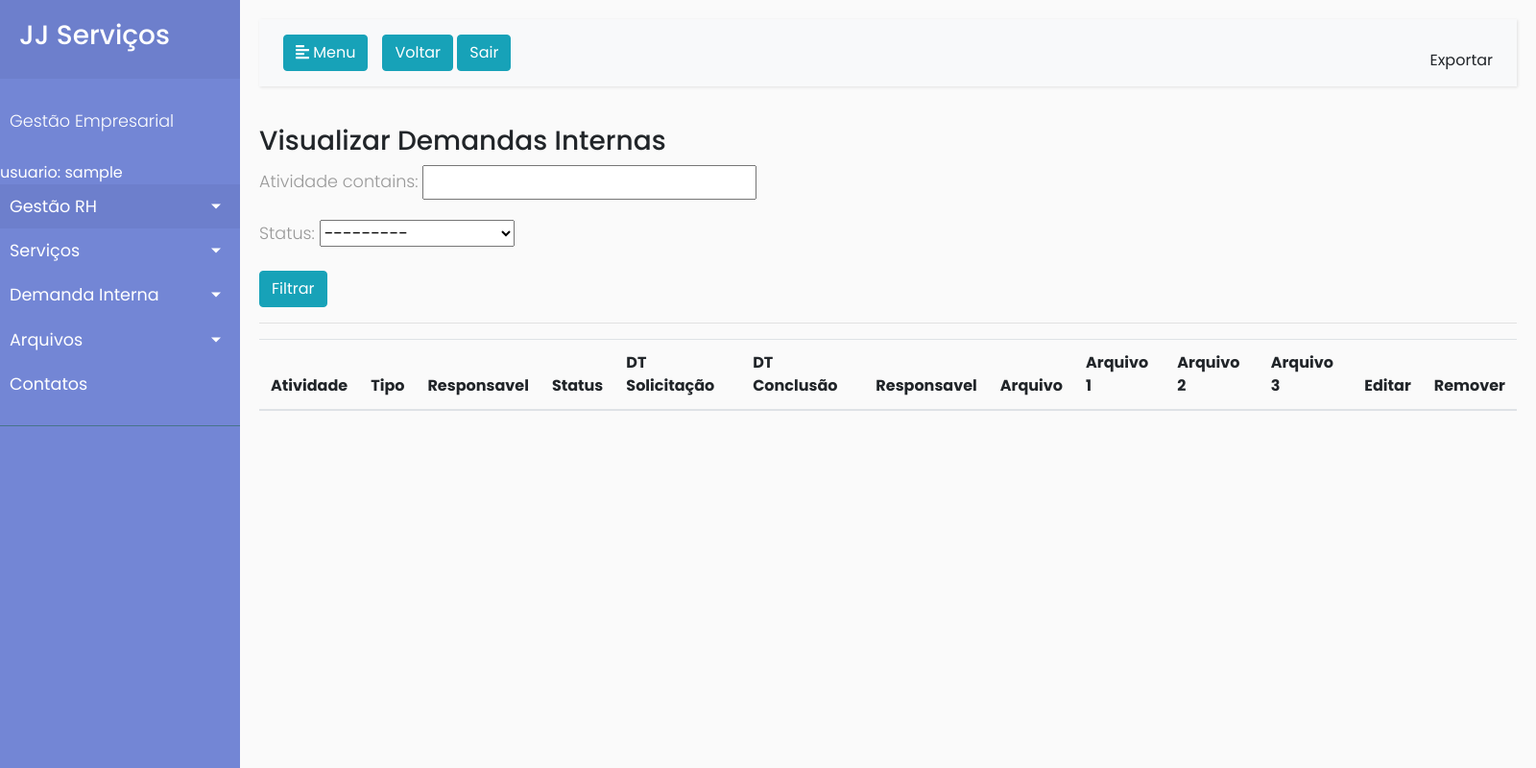
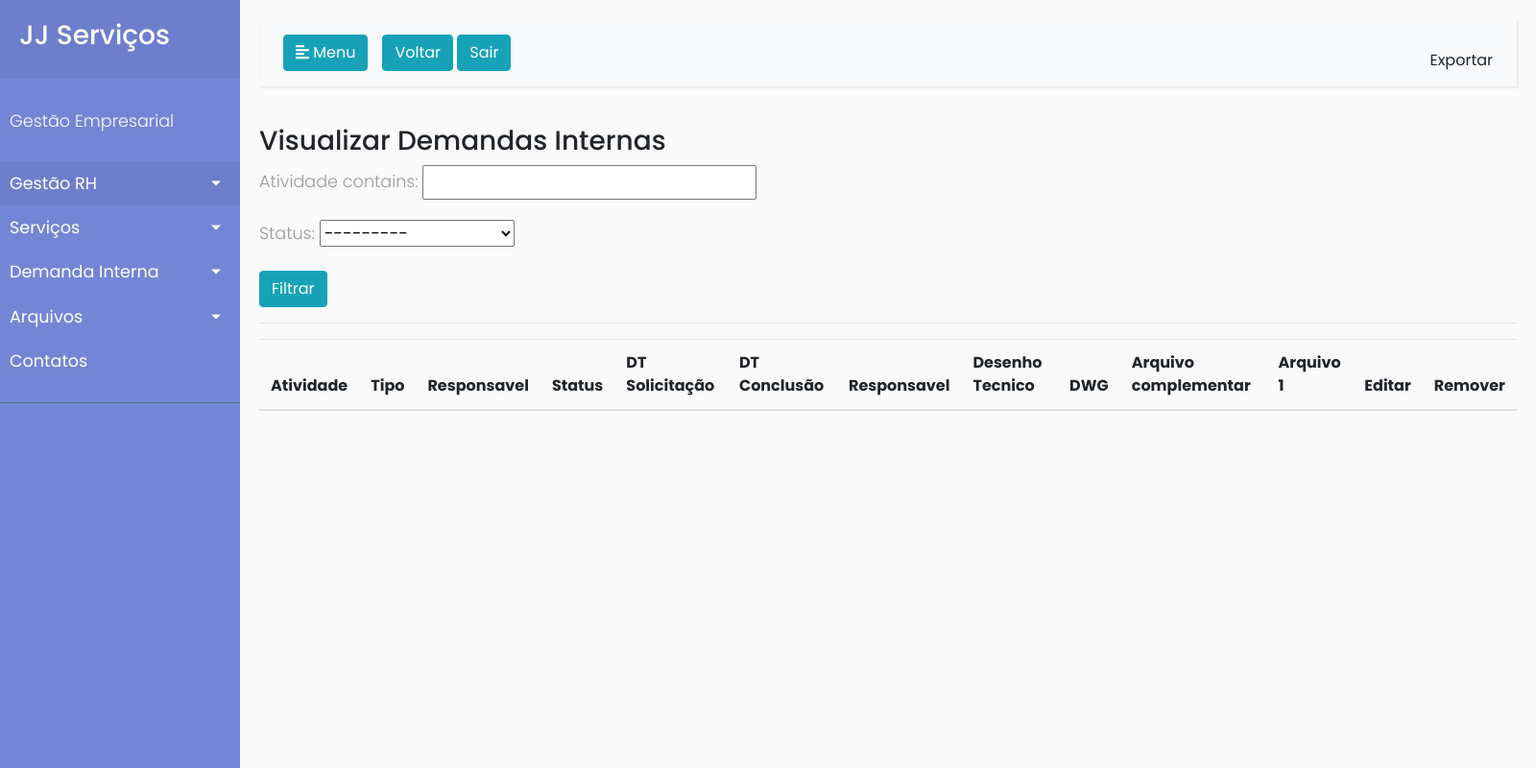
Before and after one commit to marcelohiginoduarte/Projeto_empresa_hr, a Django app: page /demandainterna/visualizartodas/ in a window 1600 px wide. Shown: the whole page at 96% size. Run offline with Django 5.2, Linux system fonts and the light colour scheme; the visitor is signed in with stand-in values (Sample User, id 1); data that the repository does not hold is empty; parts of the project's set-up code (start-up, migrations or seed data) failed here and were passed over; some libraries are stand-ins or nearby versions.

Commit message:
Atualização versão 1.5

```diff
--- a/GestaoHR/models.py
+++ b/GestaoHR/models.py
@@ -149,7 +149,7 @@ class Servico(models.Model):
     ]
 
     Numero_Servico = models.CharField(max_length=100, unique=True ,blank=False, null=False)
-    PEP = models.CharField(unique=True, blank=False, null=False)
+    PEP = models.CharField(max_length=40, unique=True, blank=False, null=False)
     Servico = models.CharField(choices=tipo_servico, max_length=50, blank=False, null=False, default='')
     Mês_servico = models.CharField(choices=Mes_Mes,max_length=4, blank=False, null=False, default='')
     Ano_servico = models.CharField(max_length=4,blank=False, null=False, default='')
@@ -182,7 +182,7 @@ class DemandaInterna(models.Model):
     tipo_status = [
         ('Aguardando', 'Aguardando'),
         ('Andamento', 'Andamento'),
-        ('Realizando', 'Realizado'),
+        ('Realizado', 'Realizado'),
         ('Correção', 'Correção'),
         ('Enviado Equatorial', 'Enviado Equatorial'),
         ('Aprovado Equatorial', 'Aprovado Equatorial'),
@@ -196,7 +196,7 @@ class DemandaInterna(models.Model):
     data_solicitacao = models.DateField(blank=True, null=True, default='')
     data_conclusão= models.DateField(blank=True, null=True, default='')
     responsavel = models.CharField(max_length=50, blank=True, null=True, default='')
-    arquivos = models.FileField(upload_to='media/desenhoservico/Interna/', blank=True, null=True)
+    arquivos  = models.FileField(upload_to='media/desenhoservico/Interna/', blank=True, null=True)
     arquivos_complementar = models.FileField(upload_to='media/desenhoservico/Interna/', blank=True, null=True)
     arquivos_complementar1 = models.FileField(upload_to='media/desenhoservico/Interna/', blank=True, null=True)
     arquivos_complementar2 = models.FileField(upload_to='media/desenhoservico/Interna/', blank=True, null=True)
--- a/GestaoHR/templates/base.html
+++ b/GestaoHR/templates/base.html
@@ -31,7 +31,6 @@
 
             <ul class="list-unstyled components">
                 <p>Gestão Empresarial</p>
-                usuario: {{request.user}}
                 <li class="active">
                     <a href="#homeSubmenu" data-toggle="collapse" aria-expanded="false" class="dropdown-toggle">Gestão RH</a>
                     <ul class="collapse list-unstyled" id="homeSubmenu">
--- a/GestaoHR/templates/demandainterna_views.html
+++ b/GestaoHR/templates/demandainterna_views.html
@@ -22,10 +22,10 @@
             <th scope="col">DT Solicitação</th>
             <th scope="col">DT Conclusão</th>
             <th scope="col">Responsavel</th>
-            <th scope="col">Arquivo</th>
+            <th scope="col">Desenho Tecnico</th>
+            <th scope="col">DWG</th>
+            <th scope="col">Arquivo complementar</th>
             <th scope="col">Arquivo 1</th>
-            <th scope="col">Arquivo 2</th>
-            <th scope="col">Arquivo 3</th>
             <th scope="col">Editar</th>
             <th scope="col">Remover</th>
 
--- a/GestaoHR/templates/servico_dashboard.html
+++ b/GestaoHR/templates/servico_dashboard.html
@@ -2,7 +2,7 @@
 {% block 'titulo' %}Visualizar Colaboradores{% endblock %}
 
 {% block 'Material' %}
-
+{% load l10n %}
 <ul>
     <div class="d-flex flex-row justify-content-between">
         <div class="card text-white bg-success mb-3" style="flex: 1; margin-right: 10px;">
--- a/GestaoHR/views.py
+++ b/GestaoHR/views.py
@@ -335,7 +335,7 @@ def visualizar_arquivos(request):
 class ArquivoUodate(UpdateView):
     model = BancoArquivos
     template_name= 'arquivo_update.html'
-    fields = ['AS_Biult', 'Medicao', 'DWG', 'AES', 'ACOS', 'Arquivo_complementar']
+    fields = ['EI_OC','tipo','municipio' ,'AS_Biult', 'Responsavel','Medicao', 'DWG', 'AES', 'ACOS']
     success_url = 'visualizararquivos'
 
 @login_required
--- a/Setup/settings.py
+++ b/Setup/settings.py
@@ -160,3 +160,6 @@ EMAIL_BACKEND = 'django.core.mail.backends.console.EmailBackend'
 LOGIN_URL = 'login'
 LOGIN_REDIRECT_URL = 'home'
 LOGOUT_REDIRECT_URL = 'login'
+
+THOUSAND_SEPARATOR='.',
+USE_THOUSAND_SEPARATOR=True
```
Also changed, not shown: GestaoHR/templates/arqvuivo_unitario.html (+9 -0 lines), GestaoHR/templates/demanada_dash.html (+5 -3 lines).
